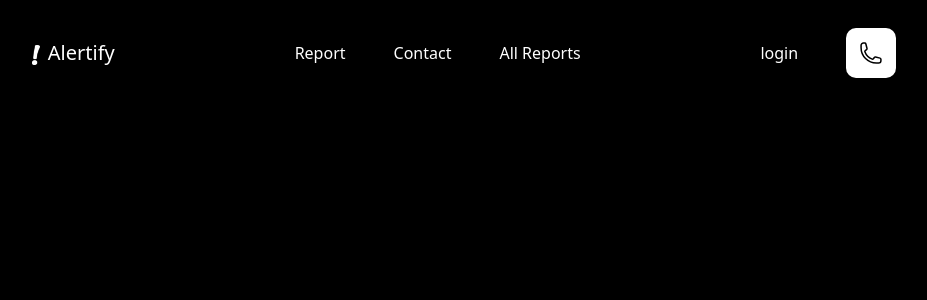
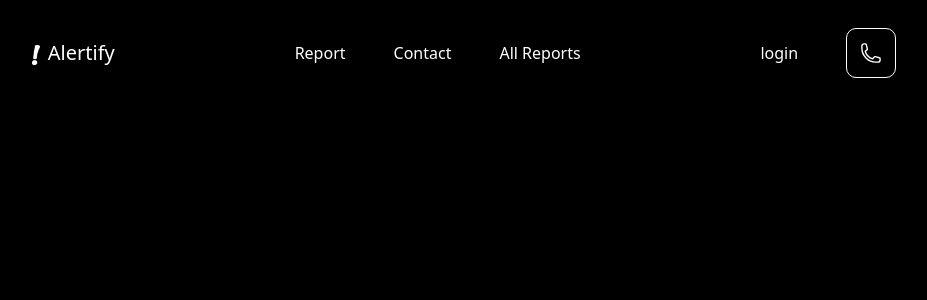
Before and after one commit to SanchitYadav2005/Crime-Reporting-WebApp, a React (Create React App) app in the folder frontend/: page / in a window 1280 px wide. Shown: the top 300 px of the page, without its empty margins (176-1103 px from the left). Built offline with nearby package versions, Linux system fonts and the light colour scheme.

Commit message:
added hovering styles for phone button

```diff
--- a/frontend/src/components/Navbar.jsx
+++ b/frontend/src/components/Navbar.jsx
@@ -22,7 +22,7 @@ function Navbar() {
         </li>
       </ul>
       <div className="flex justify-evenly items-center">
-        <Link to="login">login</Link>
+        <Link className="hover:text-hover_color" to="login">login</Link>
         <PhoneIcon className="phone_logo" width={50} />
       </div>
     </nav>
--- a/frontend/src/index.css
+++ b/frontend/src/index.css
@@ -2,25 +2,27 @@
 @tailwind components;
 @tailwind utilities;
 
-body{
+body {
   background-color: black;
 }
-@layer components{
-   .navbar{
+@layer components {
+  .navbar {
     backdrop-filter: blur(5px);
   }
-    .phone_logo{
-
+  .phone_logo {
     margin-left: 3em;
-        background-color: white;
+    background-color: black;
     cursor: pointer;
-        color: black;
+    color: white;
     padding: 0.8rem;
+    border: 1px solid white;
     border-radius: 10px;
     transition: all 0.3s;
   }
-    .phone_logo:hover{
-       box-shadow: rgba(255, 255, 255, 0.16) 0px 10px 36px 0px, rgba(255, 255, 255, 0.06) 0px 0px 0px 1px;
-
+  .phone_logo:hover {
+    box-shadow: rgba(255, 255, 255, 0.16) 0px 10px 36px 0px,
+      rgba(255, 255, 255, 0.06) 0px 0px 0px 1px;
+    background-color: white;
+    color: black;
   }
 }
```
Lines whose indentation alone changed are shown as unchanged.
